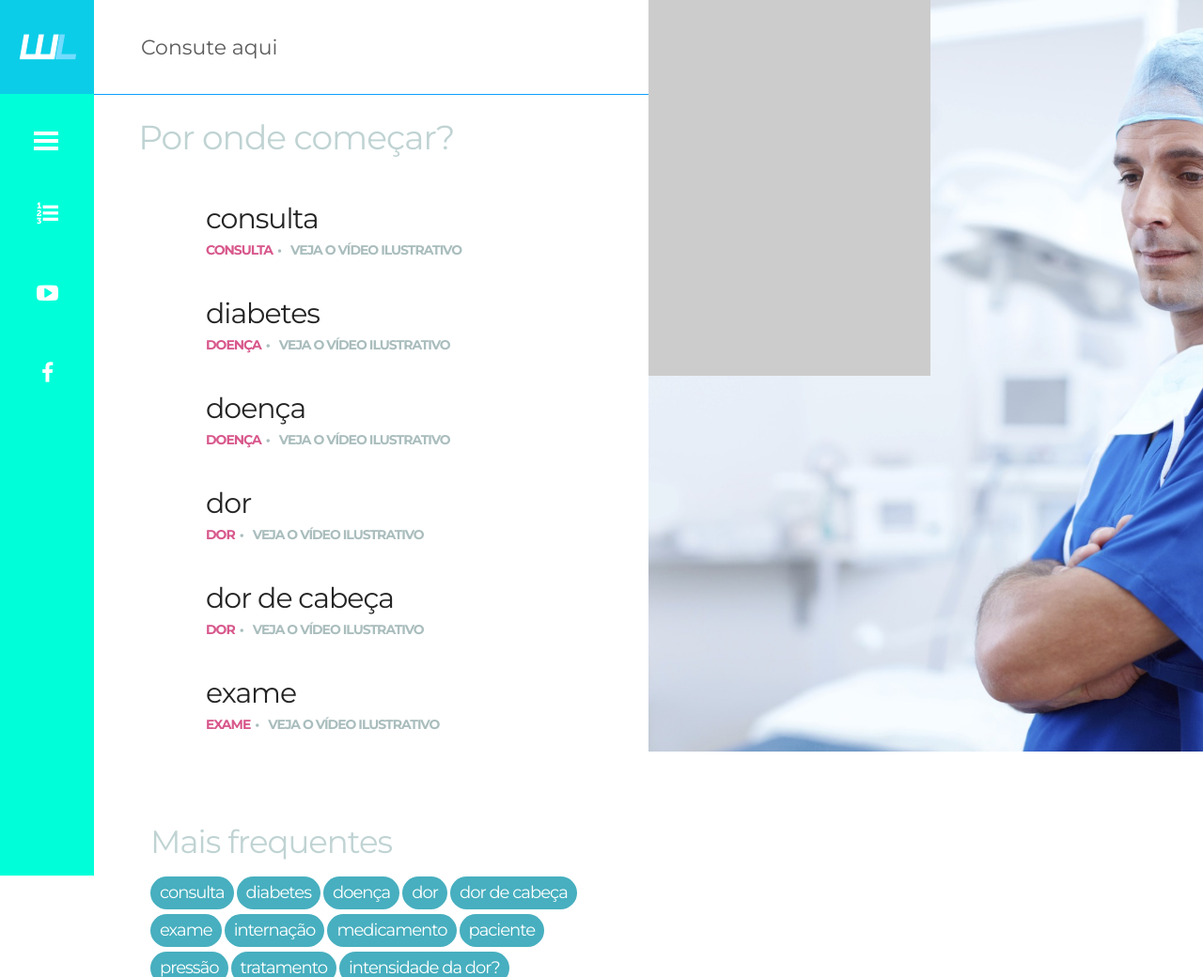
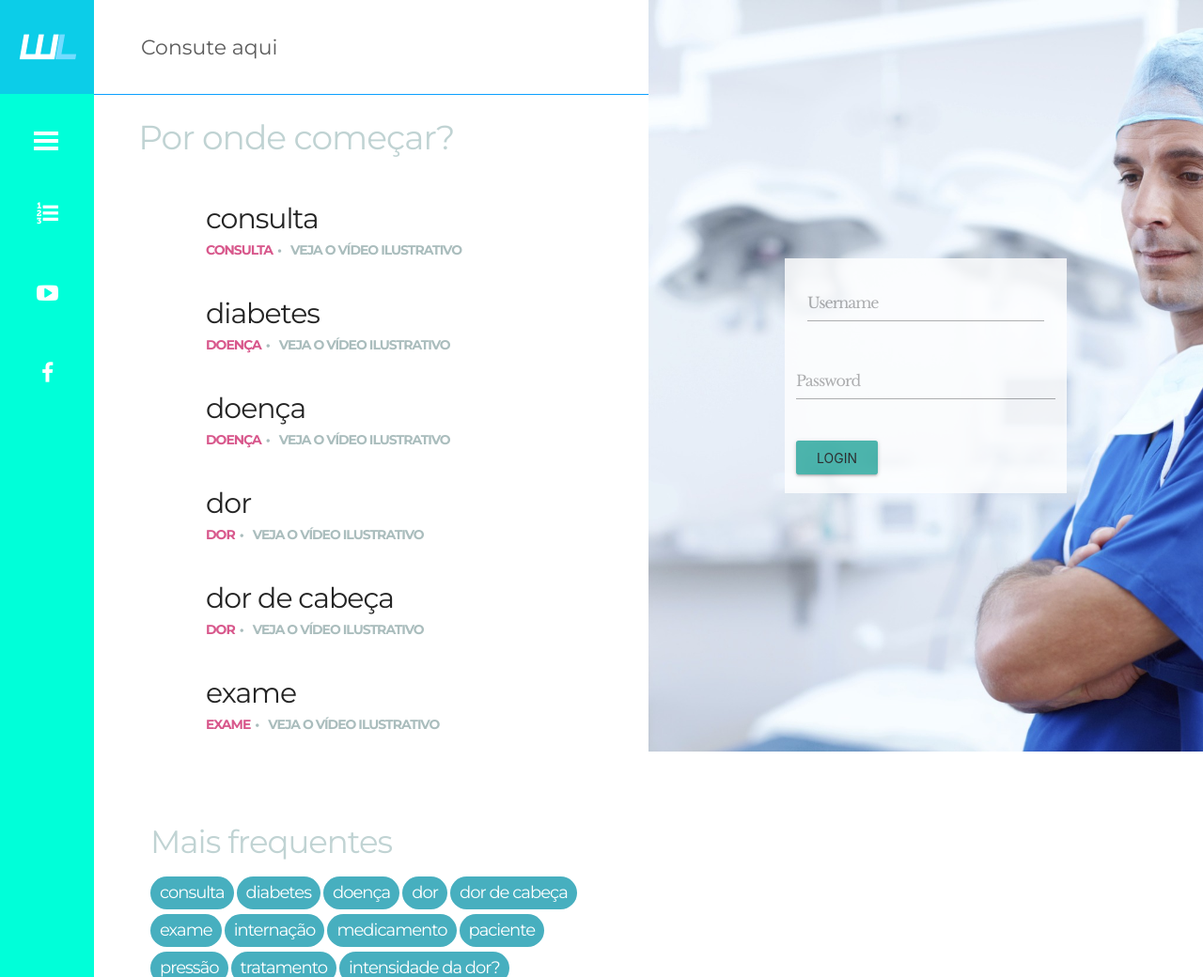
Before and after one commit to ThiagoFontes/HackathonLibras, a PHP site: page /inc/ in a window 1280 px wide. Shown: the top 1040 px of the page at 94% size. Run offline with PHP 8.4, Linux system fonts and the light colour scheme; data comes from the database, SQL or seed files in the repository; both versions use the stored data as it was after the commit.

Commit message:
Adcionando login

```diff
--- a/css/style_me.css
+++ b/css/style_me.css
@@ -46,8 +46,21 @@
 .image-slider-wrapper video {
     width: 80%;
 }
+
+.featured-post-image {
+    display: flex;
+    justify-content: center;
+    align-items: center;
+}
+
 .area_login {
+    opacity: 0.8;
+    align-items: flex-start;
     width: 300px !important;
-    height: 400px !important;
-    background-color: #CCC !important ;
+    height: 250px !important;
+    background-color: #FFF !important ;
 }
+
+.input-field.col.s12 {
+    margin: 8px 0;
+}
--- a/index.html
+++ b/index.html
@@ -226,7 +226,27 @@
                     <!-- ÁREA PARA LOGIN -->
 
                     <div class="area_login">
-
+                        <div class="row">
+                            <form class="col s12" action="php/login.php" method="POST">
+                              <div class="row" style="margin:  10px 0;">
+                                <div class="input-field col s12">
+                                  <input id="username" name="username" type="text" class="validate">
+                                  <label for="username">Username</label>
+                                </div>
+                              </div>
+                              <div class="row">
+                                <div class="input-field col s12">
+                                  <input id="password" name="password" type="password" class="validate">
+                                  <label for="password">Password</label>
+                                </div>
+                              </div>
+                              <div class="row">
+                                <div class="input-field col s12">
+                                  <input type="submit" class="waves-effect waves-light btn" value="Login">
+                                </div>
+                              </div>
+                            </form>
+                          </div>
 
                     </div>
 
```
Also changed, not shown: php/banco.db, 1 other file.
